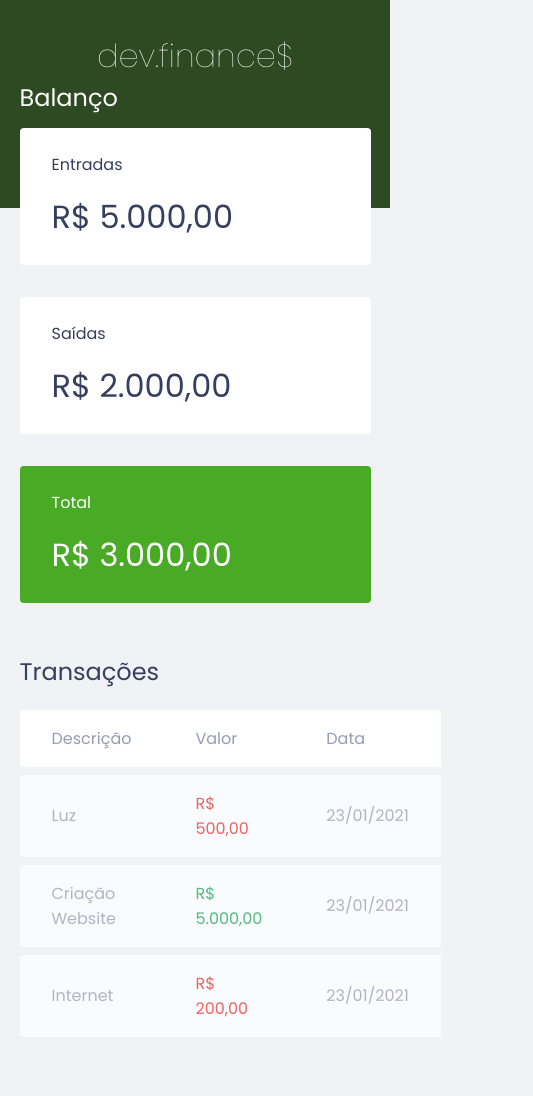
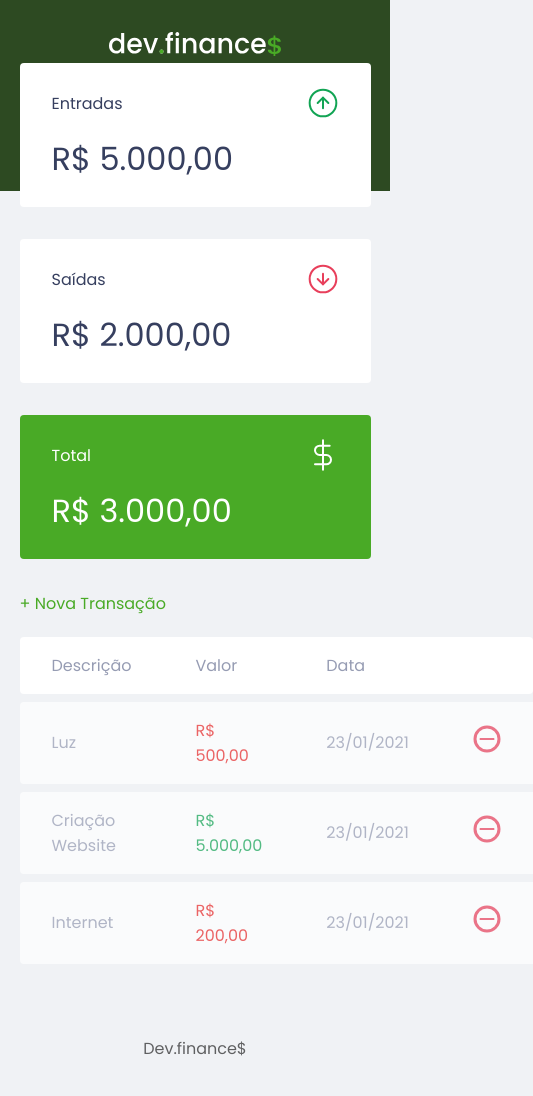
Before and after one commit to Cesar150/Dev-Finances-Discover, a plain HTML site: page index.html in a window 390 px wide. Shown: the top 1096 px of the page, 533 px wide, since content can reach past the window. Drawn offline with Linux system fonts and the light colour scheme.

Commit message:
finalizing html and css for mobile

```diff
--- a/index.html
+++ b/index.html
@@ -11,38 +11,51 @@
 </head>
 <body>
     <header>
-        <h1 id="logo"> dev.finance$</h1>
+        <img src="./assets/logo.svg" alt="">
     </header>
 
     <main class="container">
         <section id="balance">
-            <h2>Balanço</h2>
+            <h2 class="sr-only">Balanço</h2>
 
             <div class="card">
-                <h3>Entradas</h3>
+                <h3>
+                    <span>Entradas</span>
+                    <img src="./assets/income.svg" alt="Image de entradas">
+                </h3>
                 <p>R$ 5.000,00</p>
             </div>
 
             <div class="card">
-                <h3>Saídas</h3>
+                <h3>
+                    <span>Saídas</span>
+                    <img src="./assets/expense.svg" alt="Image de saídas">
+                </h3>
                 <p>R$ 2.000,00</p>
             </div>
 
             <div class="card total">
-                <h3>Total</h3>
+                <h3>
+                    <span>Total</span>
+                    <img src="./assets/total.svg" alt="Image de total">
+                </h3>
                 <p>R$ 3.000,00</p>
             </div>
 
         </section>
 
         <section id="transaction">
-            <h2>Transações</h2>
+            <h2 class="sr-only">Transações</h2>
+
+            <a href="#" class="button new">+ Nova Transação</a>
+
             <table id="data-table">
                 <thead>
                     <tr>
                         <th>Descrição</th>
                         <th>Valor</th>
                         <th>Data</th>
+                        <th></th>
                     </tr>
                 </thead>
                 <tbody>
@@ -50,18 +63,27 @@
                         <td class="descriptions">Luz</td>
                          <td class="expense">R$ 500,00</td>
                          <td class="date">23/01/2021</td>
+                         <td>
+                             <img src="./assets/minus.svg" alt="Removendo Transações">
+                         </td>
                     </tr>
 
                     <tr>
                         <td class="descriptions">Criação Website</td>
                          <td class="income">R$ 5.000,00</td>
                          <td class="date">23/01/2021</td>
+                         <td>
+                            <img src="./assets/minus.svg" alt="Removendo Transações">
+                        </td>
                     </tr>
 
                     <tr>
                         <td class="descriptions">Internet</td>
                         <td class="expense">R$ 200,00</td>
                         <td class="date">23/01/2021</td>
+                        <td>
+                            <img src="./assets/minus.svg" alt="Removendo Transações">
+                        </td>
                     </tr>
                 </tbody>
             </table>
--- a/style.css
+++ b/style.css
@@ -9,9 +9,25 @@
     box-sizing: border-box;
 }
 
+html {
+    font-size: 93,75%;
+}
+
 body {
     background: #F0F2F5;
     font-family: 'poppins', sans-serif;
+}
+
+.sr-only {  /*Trick: para deixar o elemento visivel apenas para os leitores de tela*/
+    position: absolute;
+    width: 1px;
+    height: 1px;
+    padding: 0;
+    margin: -1px;
+    overflow: hidden;
+    clip: react(0, 0, 0, 0);
+    white-space: nowrap;
+    border-width: 0;
 }
 
 .container {
@@ -27,6 +43,20 @@ h2 {
     font-weight: normal;
 }
 
+/* Links E Buttons ================== */
+a {
+    color: #49AA26;
+    text-decoration: none;
+}
+
+a:hover {
+    color: #3DD705;
+}
+
+.button.new {
+    display: inline-block;
+    margin-bottom: .8rem;
+}
 
 /*Header ===========================*/
 header {
@@ -62,6 +92,10 @@ header {
 .card h3 {
     font-weight: normal;
     font-size: 1rem;
+
+    display: flex;
+    align-items: center;
+    justify-content: space-between;
 }
 
 .card p {
@@ -85,6 +119,11 @@ header {
 table thead tr th:first-child,
 table tbody tr td:first-child {
     border-radius: 0.25rem 0 0 0.25rem;
+}
+
+table thead tr th:last-child,
+table thead tr td:last-child {
+    border-radius: 0 0.25rem 0.25rem 0;
 }
 
 table thead th {
@@ -128,3 +167,5 @@ footer {
 
     opacity: 0.6;
 }
+
+/* Responsive ==========================*/
```
